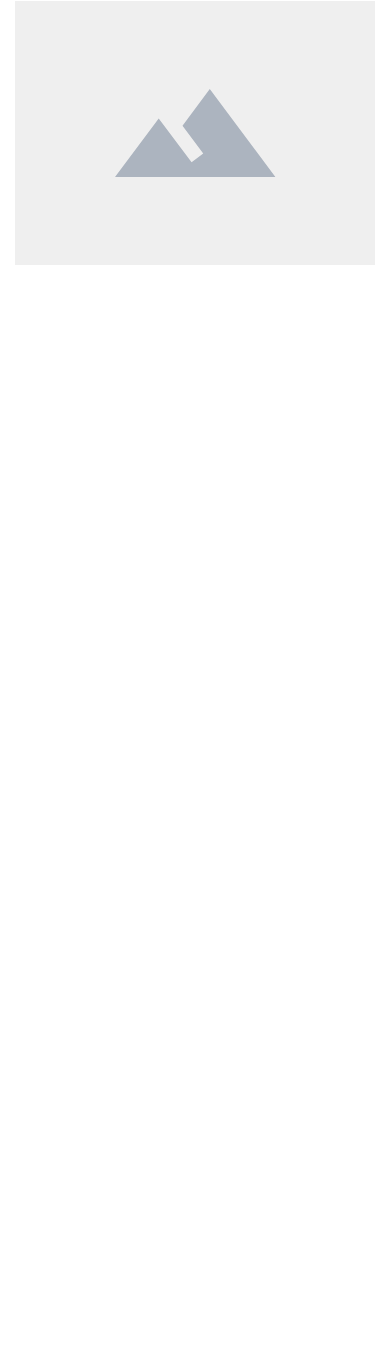
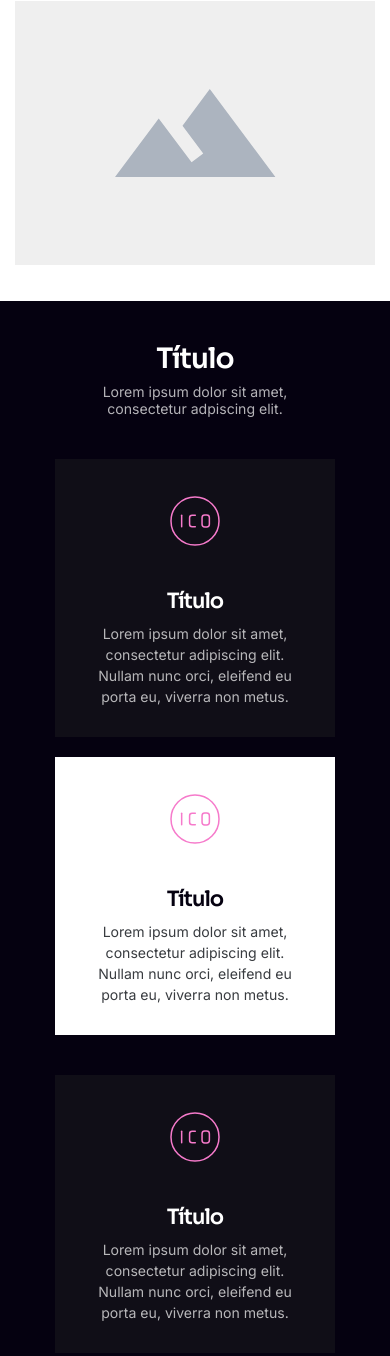
Before and after one commit to fabiosardinha/codeboost, a plain HTML site: page projetos/wireframe/index.html in a window 390 px wide. Shown: the part 508-1864 px from the top of the page. Before the commit the page ends 844 px from the top, so only its background shows below. Drawn offline with Linux system fonts and the light colour scheme.

Commit message:
Finalizado Section feature cards

```diff
--- a/projetos/wireframe/css/responsive.css
+++ b/projetos/wireframe/css/responsive.css
@@ -1,6 +1,13 @@
 @media (max-width: 1200px) {
   .s-hero .text {
     max-width: 50%;
+  }
+  .s-card-featured .all-cards {
+    width: 100%;
+  }
+
+  .s-card-featured .all-cards .card {
+    width: 32%;
   }
 }
 
@@ -30,6 +37,27 @@
 
   .s-hero .text p {
     text-align: center;
+  }
+
+  .s-card-featured .all-cards {
+    flex-direction: column;
+  }
+
+  .s-card-featured .all-cards .card {
+    width: 100%;
+    max-width: 100%;
+    height: auto;
+    padding: 30px 30px;
+    margin-bottom: 20px;
+  }
+
+  .s-card-featured .all-cards .card:last-child {
+    margin-bottom: 0px;
+    margin-top: 20px;
+  }
+
+  .s-card-featured .all-cards .card .info {
+    max-width: 100%;
   }
 }
 
@@ -67,4 +95,17 @@
   h1 {
     font-size: 4.2;
   }
+
+  .s-card-featured {
+    padding: 40px 40px;
+  }
+
+  .s-card-featured .title p {
+    text-align: center;
+    max-width: 80%;
+  }
+
+  .s-card-featured .main-area {
+    padding-bottom: 4rem;
+  }
 }
--- a/projetos/wireframe/css/syles.css
+++ b/projetos/wireframe/css/syles.css
@@ -85,3 +85,77 @@ header nav .btn-primary {
   align-items: center;
   justify-content: center;
 }
+
+/* SECTION FEATURE CARDS */
+
+.s-card-featured {
+  background-color: var(--gray-colors-100);
+  padding-top: 104px;
+  padding-bottom: 120px;
+}
+
+.s-card-featured .main-area {
+  border-bottom: 1px solid rgba(255, 255, 255, 0.25);
+  padding-bottom: 125px;
+}
+
+.s-card-featured .title {
+  display: flex;
+  flex-direction: column;
+}
+
+.s-card-featured .title.center{
+  align-items: center;
+}
+
+.s-card-featured .title p {
+  margin-top: 0.8rem;
+}
+
+.s-card-featured p {
+  color: var(--white-colors-text);
+}
+
+.s-card-featured .all-cards {
+  display: flex;
+  justify-content: space-between;
+  margin-top: 4.8rem;
+}
+
+.s-card-featured .all-cards .card {
+  width: 100%;
+  max-width: 384px;
+  height: 382px;
+  background-color: rgba(28, 29, 31, 0.5);
+  display: flex;
+  flex-direction: column;
+  align-items: center;
+  padding-top: 6.4rem;
+}
+
+.s-card-featured .all-cards .card.white {
+  background-color: var(--white);
+}
+
+.s-card-featured .all-cards .card.white h3 {
+  color: var(--gray-colors-100);
+}
+
+.s-card-featured .all-cards .card.white p {
+  color: var(--gray-colors-300);
+}
+
+.s-card-featured .all-cards .card .info {
+  margin-top: 4.0rem;
+  max-width: 28.8rem;
+}
+
+.s-card-featured .all-cards .card .info h3 {
+  text-align: center;
+}
+
+.s-card-featured .all-cards .card .info p {
+  text-align: center;
+  margin-top: 8px;
+  line-height: 150%;
+}
--- a/projetos/wireframe/css/variables.css
+++ b/projetos/wireframe/css/variables.css
@@ -1,7 +1,7 @@
 :root {
   --brand-color-pink : #F67ACB;
   --gray-colors-50: #E6EBF2;
-  --gray-color-100: #050110;
+  --gray-colors-100: #050110;
   --gray-colors-300: #393C40;
   --gray-colors-400: #5C6066;
   --gray-colors-800: #EFEFEF;
--- a/projetos/wireframe/index.html
+++ b/projetos/wireframe/index.html
@@ -1,26 +1,29 @@
 <!DOCTYPE html>
 <html lang="pt-br">
   <head>
-  <meta charset="UTF-8">
-  <meta http-equiv="X-UA-Compatible" content="IE=edge">
-  <meta name="viewport" content="width=device-width, initial-scale=1.0">
+    <meta charset="UTF-8" />
+    <meta http-equiv="X-UA-Compatible" content="IE=edge" />
+    <meta name="viewport" content="width=device-width, initial-scale=1.0" />
     <!-- FONTES -->
-  <link rel="preconnect" href="https://fonts.googleapis.com">
-  <link rel="preconnect" href="https://fonts.gstatic.com" crossorigin>
-  <link href="https://fonts.googleapis.com/css2?family=Inter:wght@400;700&family=Sora:wght@400;600&display=swap" rel="stylesheet">
+    <link rel="preconnect" href="https://fonts.googleapis.com" />
+    <link rel="preconnect" href="https://fonts.gstatic.com" crossorigin />
+    <link
+      href="https://fonts.googleapis.com/css2?family=Inter:wght@400;700&family=Sora:wght@400;600&display=swap"
+      rel="stylesheet"
+    />
     <!-- IMPORT DOS ARQUIVOS DO CSS -->
-  <link rel="stylesheet" href="css/variables.css">
-  <link rel="stylesheet" href="css/grid.css">
-  <link rel="stylesheet" href="css/patterns.css">
-  <link rel="stylesheet" href="css/syles.css">
-  <link rel="stylesheet" href="css/reset.css">
-  <link rel="stylesheet" href="css/responsive.css">
+    <link rel="stylesheet" href="css/variables.css" />
+    <link rel="stylesheet" href="css/grid.css" />
+    <link rel="stylesheet" href="css/patterns.css" />
+    <link rel="stylesheet" href="css/syles.css" />
+    <link rel="stylesheet" href="css/reset.css" />
+    <link rel="stylesheet" href="css/responsive.css" />
     <title>Projeto Wireframe</title>
   </head>
   <body>
     <header>
       <div class="container">
-      <a href="./" class="logo"><img src="img/logo.svg" alt=""></a>
+        <a href="./" class="logo"><img src="img/logo.svg" alt="" /></a>
         <nav>
           <ul>
             <li>
@@ -45,13 +48,66 @@
     <section class="s-hero">
       <div class="container">
         <div class="text">
-        <h1>Front-end descomplicado
-          e direto ao ponto!</h1>
-          <p>Aprenda a desenvolver interfaces modernas e de alta qualidade com quem está na área atuando com projetos altamente renomados.</p>
-          <a href="http://" class="btn-primary">Fazer parte da lista de espera</a>
+          <h1>Front-end descomplicado e direto ao ponto!</h1>
+          <p>
+            Aprenda a desenvolver interfaces modernas e de alta qualidade com
+            quem está na área atuando com projetos altamente renomados.
+          </p>
+          <a href="http://" class="btn-primary"
+            >Fazer parte da lista de espera</a
+          >
         </div>
         <div class="image">
-        <img src="img/img-hero.svg" alt="Image Hero">
+          <img src="img/img-hero.svg" alt="Image Hero" />
+        </div>
+      </div>
+    </section>
+
+    <section class="s-card-featured">
+      <div class="container">
+        <div class="main-area">
+          <div class="title center">
+            <h2>Título</h2>
+            <p>Lorem ipsum dolor sit amet, consectetur adpiscing elit.</p>
+          </div>
+          <div class="all-cards">
+            <div class="card">
+              <div class="icon">
+                <img src="img/icon-circle.svg" alt="" />
+              </div>
+              <div class="info">
+                <h3>Título</h3>
+                <p>
+                  Lorem ipsum dolor sit amet, consectetur adipiscing elit.
+                  Nullam nunc orci, eleifend eu porta eu, viverra non metus.
+                </p>
+              </div>
+            </div>
+            <div class="card white">
+              <div class="icon">
+                <img src="img/icon-circle.svg" alt="" />
+              </div>
+              <div class="info">
+                <h3>Título</h3>
+                <p>
+                  Lorem ipsum dolor sit amet, consectetur adipiscing elit.
+                  Nullam nunc orci, eleifend eu porta eu, viverra non metus.
+                </p>
+              </div>
+            </div>
+            <div class="card">
+              <div class="icon">
+                <img src="img/icon-circle.svg" alt="" />
+              </div>
+              <div class="info">
+                <h3>Título</h3>
+                <p>
+                  Lorem ipsum dolor sit amet, consectetur adipiscing elit.
+                  Nullam nunc orci, eleifend eu porta eu, viverra non metus.
+                </p>
+              </div>
+            </div>
+          </div>
         </div>
       </div>
     </section>
```
Lines whose indentation alone changed are shown as unchanged.
